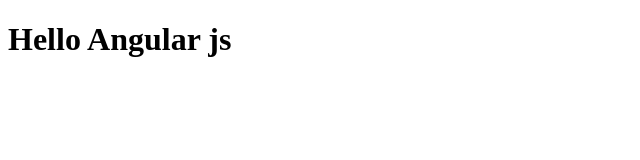
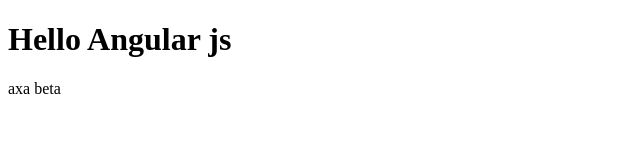
Before and after one commit to AdityaGaur7/AngularJs, an Angular app: page / in a window 1280 px wide. Shown: the top 160 px of the page, without its empty margins (0-640 px from the left). Built offline with nearby package versions, Linux system fonts and the light colour scheme.

Commit message:
interpolation

```diff
--- a/src/app/app.component.html
+++ b/src/app/app.component.html
@@ -1,3 +1,4 @@
 <h1>
   Hello Angular js
 </h1>
+{{getdata()}}
--- a/src/app/app.component.ts
+++ b/src/app/app.component.ts
@@ -10,4 +10,7 @@
 })
 export class AppComponent {
   title = 'angular';
+  getdata(){
+    return "axa beta"
+  }
 }
```
